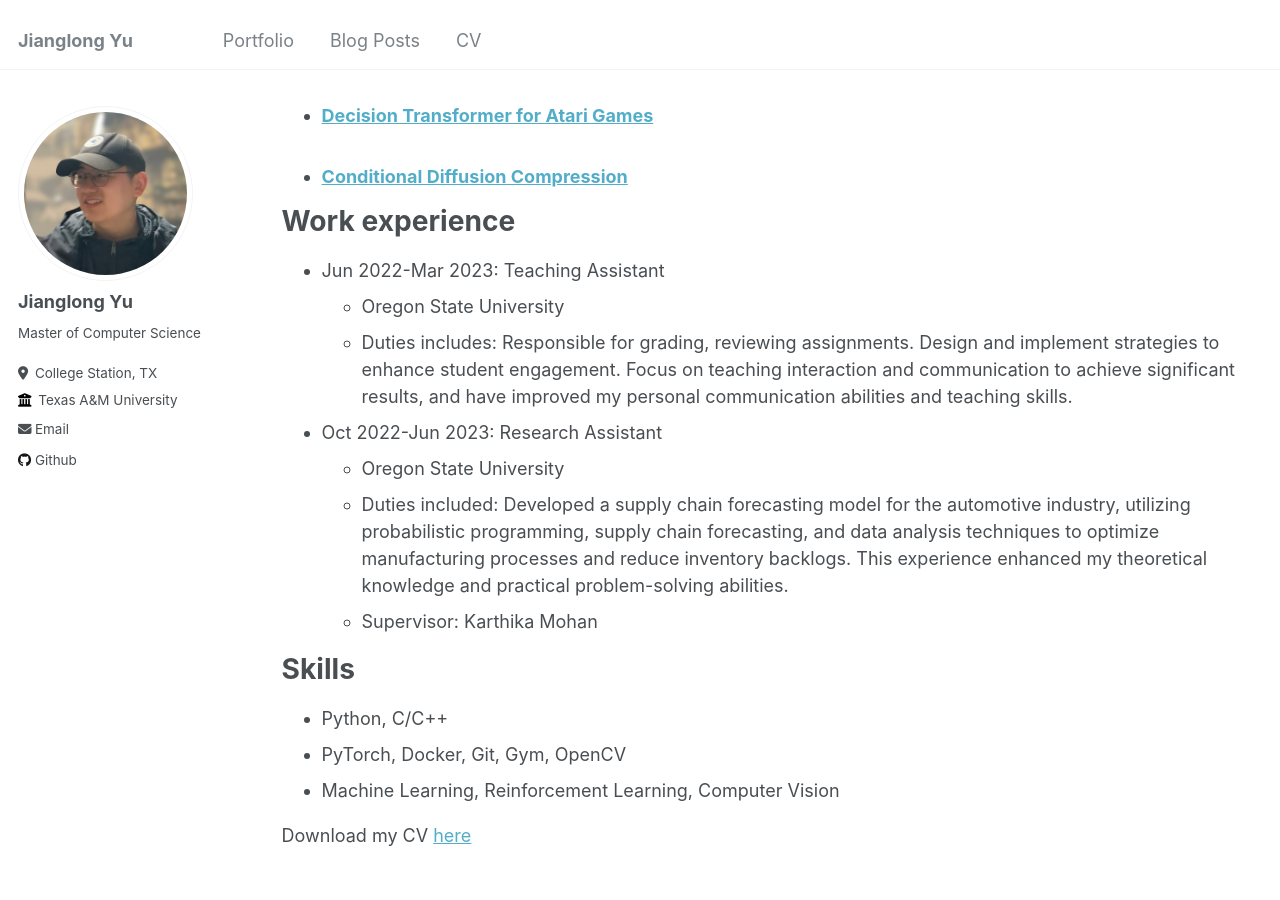
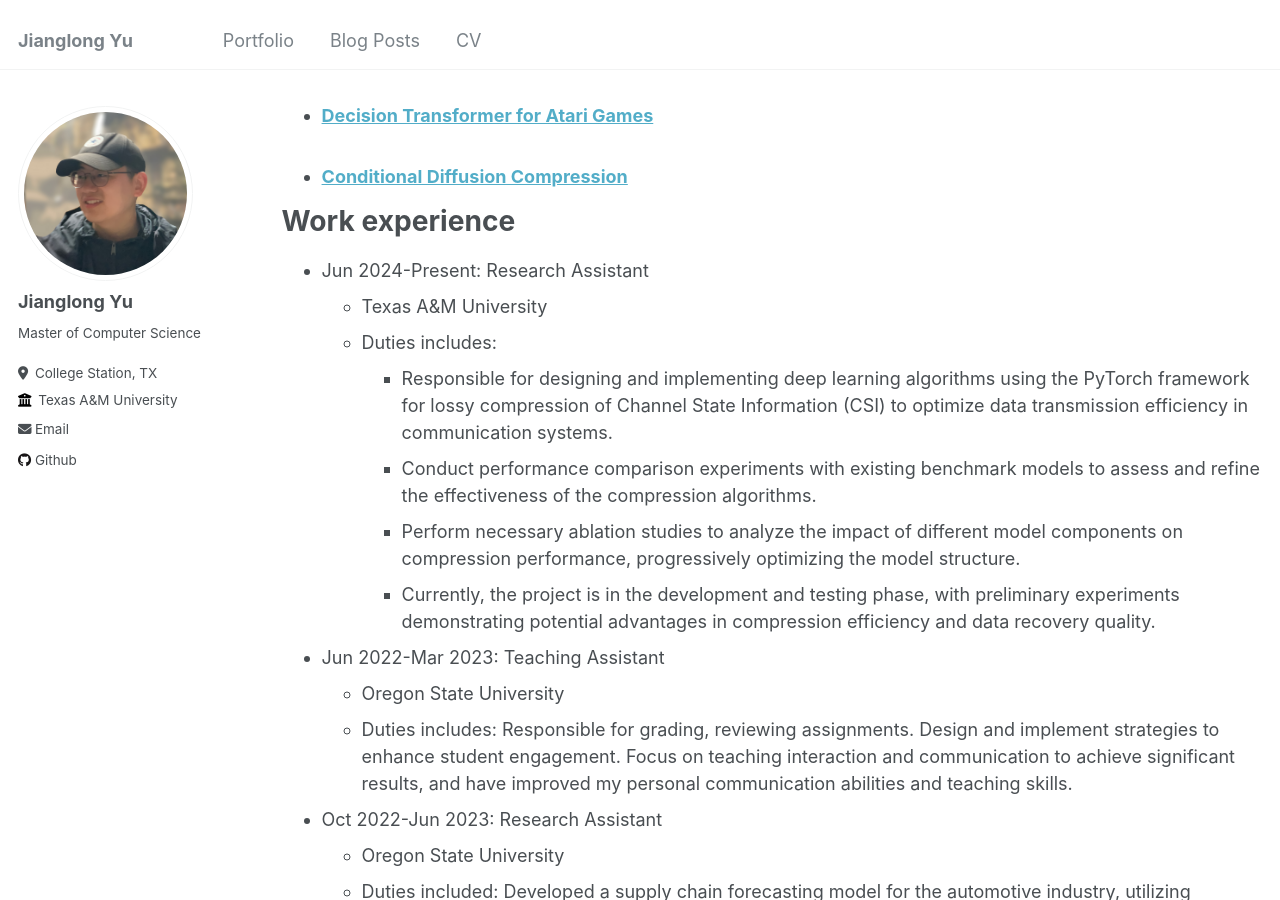
Before and after one commit to Jaron-U/Jaron-U.github.io, a Jekyll site: the page built from _pages/cv.md, in a window 1280 px wide and 900 px high, scrolled down 281 px. Built offline with Jekyll 4.4.1, drawn with Linux system fonts in a browser that asks for light colours.

Commit message:
renew cv

```diff
--- a/_pages/cv.md
+++ b/_pages/cv.md
@@ -22,6 +22,14 @@ Projects
 
 Work experience
 ======
+* Jun 2024-Present: Research Assistant
+  * Texas A&M University
+  * Duties includes:
+    - Responsible for designing and implementing deep learning algorithms using the PyTorch framework for lossy compression of Channel State Information (CSI) to optimize data transmission efficiency in communication systems.
+    - Conduct performance comparison experiments with existing benchmark models to assess and refine the effectiveness of the compression algorithms.
+    - Perform necessary ablation studies to analyze the impact of different model components on compression performance, progressively optimizing the model structure.
+    - Currently, the project is in the development and testing phase, with preliminary experiments demonstrating potential advantages in compression efficiency and data recovery quality.
+
 * Jun 2022-Mar 2023: Teaching Assistant
   * Oregon State University
   * Duties includes: Responsible for grading, reviewing assignments. Design and implement strategies to enhance student engagement. Focus on teaching interaction and communication to achieve significant results, and have improved my personal communication abilities and teaching skills.
```
Also changed, not shown: 1 other file.
